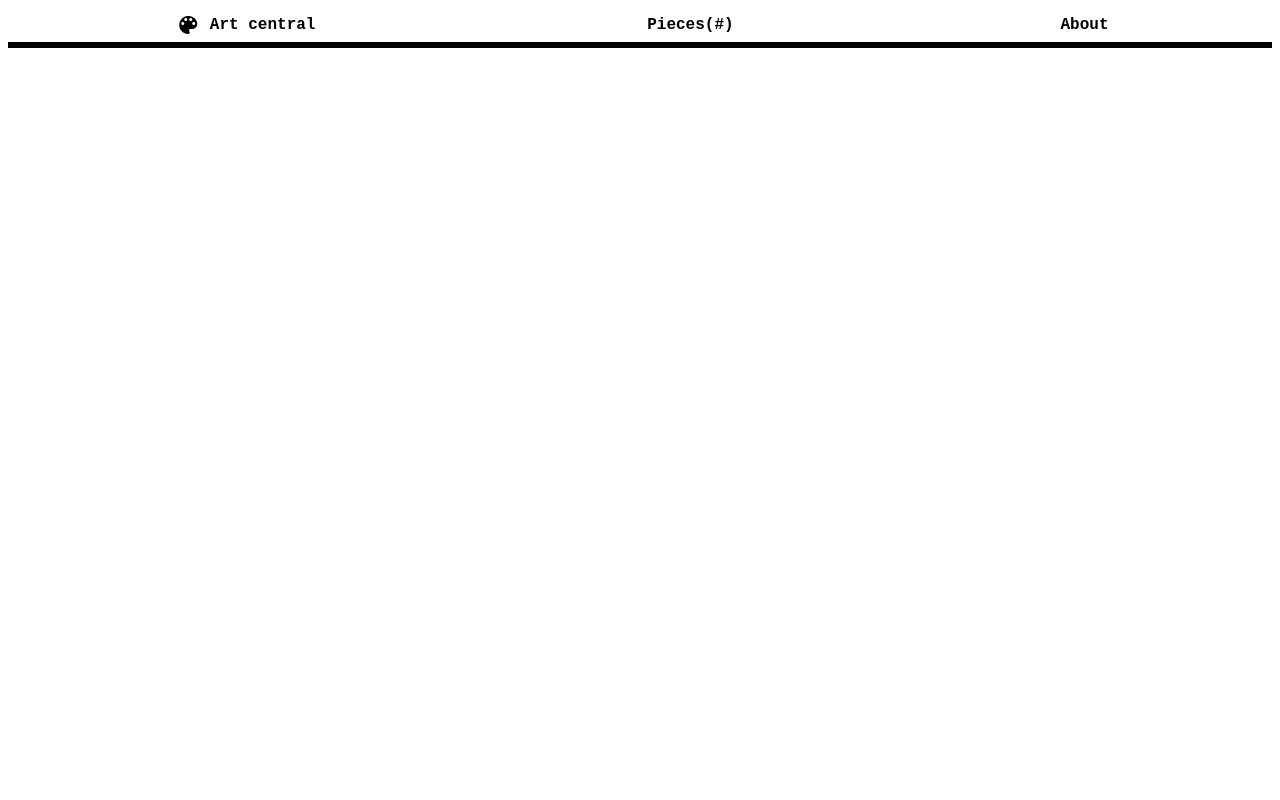
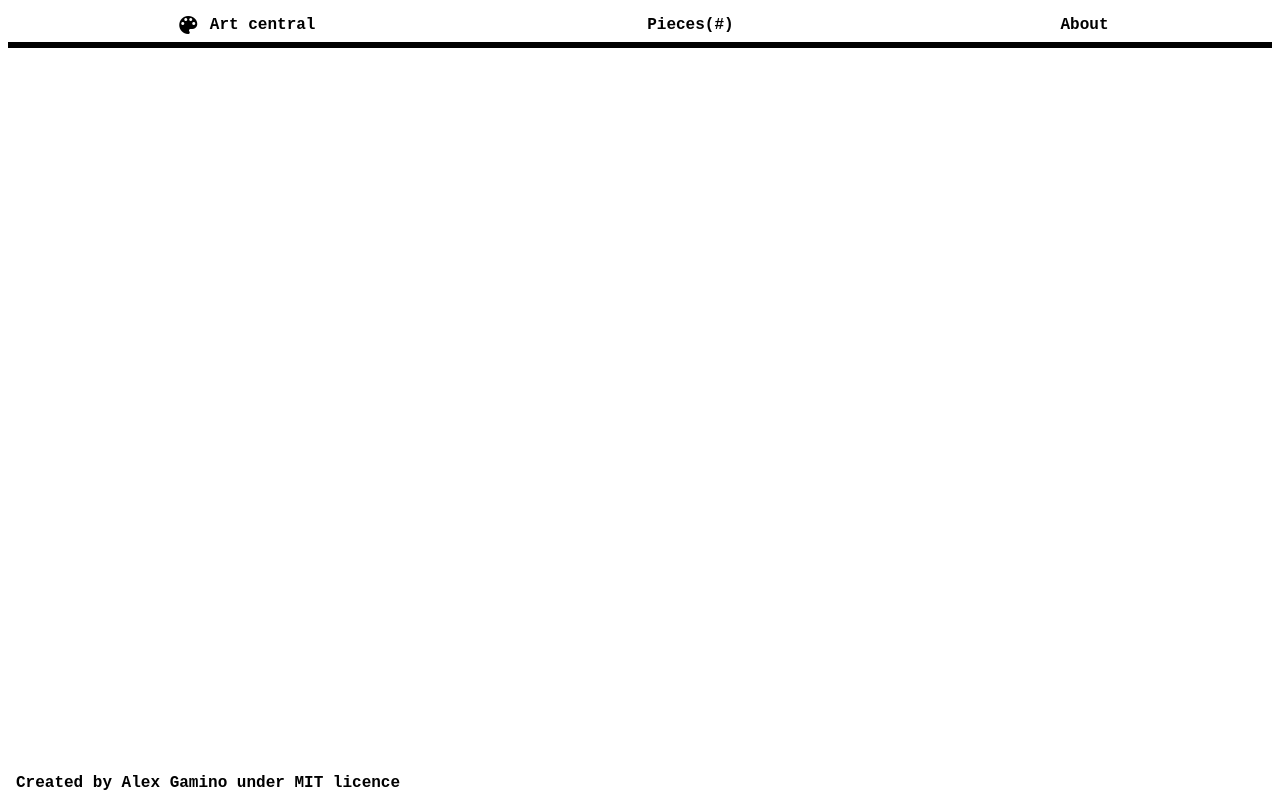
Before and after one commit to AlexHamn/JS_Capstone, a website built with webpack: page src/index.html in a window 1280 px wide. Built offline with nearby package versions, Linux system fonts and the light colour scheme; no server answers.

Commit message:
add footer

```diff
--- a/src/index.html
+++ b/src/index.html
@@ -19,6 +19,7 @@
     <section>
         <ul id="works"></ul>
     </section>
+    <footer>Created by Alex Gamino under MIT licence</footer>
     <!-- <div id="overlay"></div>
     <div id="modal">
         <img src="#" alt="artwork">
--- a/src/style.css
+++ b/src/style.css
@@ -177,3 +177,9 @@ input {
   -webkit-appearance: none;
   -moz-appearance: textfield;
 }
+
+footer {
+  position: fixed;
+  bottom: 0;
+  padding: 0.5rem;
+}
```
Also changed, not shown: dist/index.html, dist/main.js.
